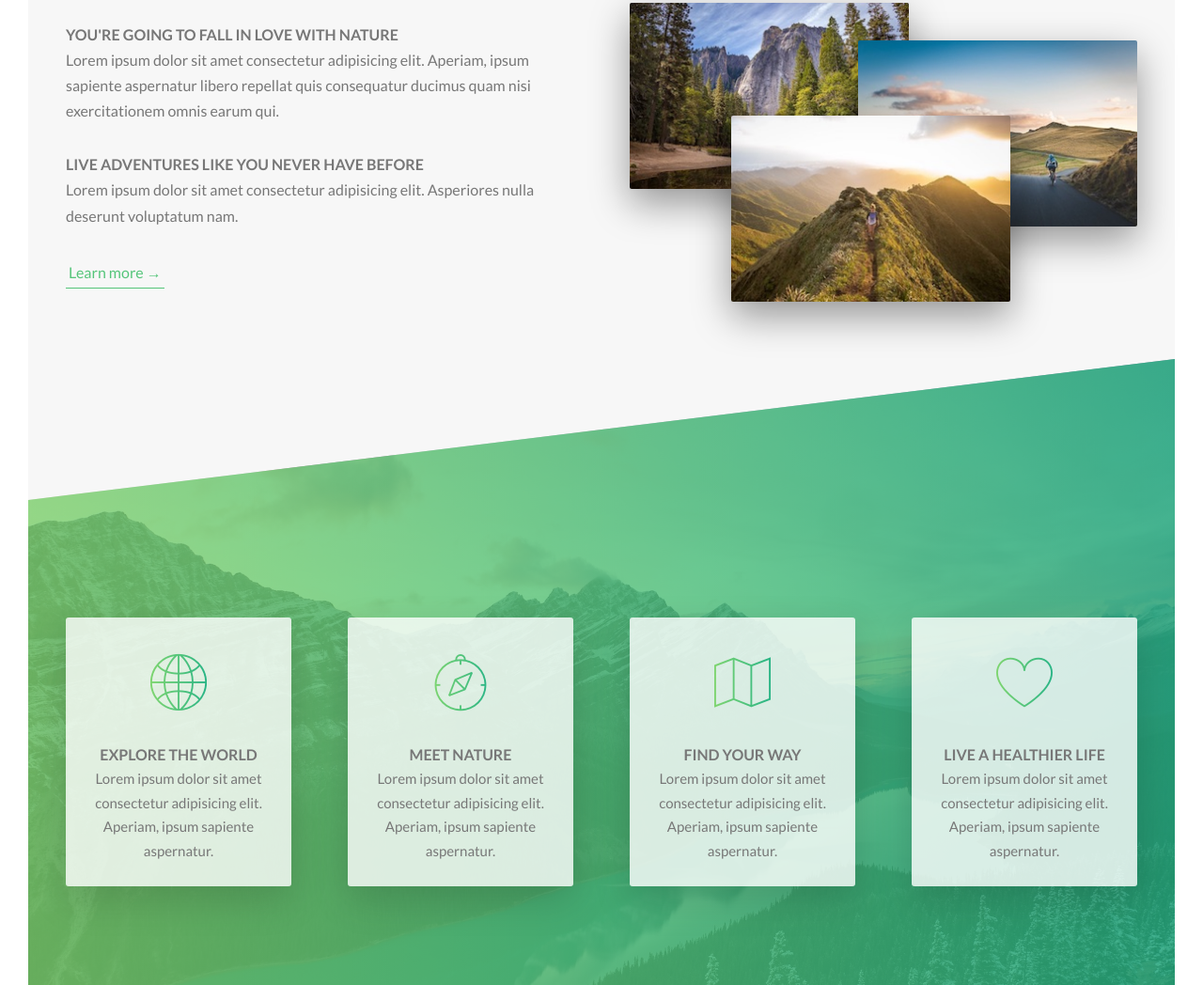
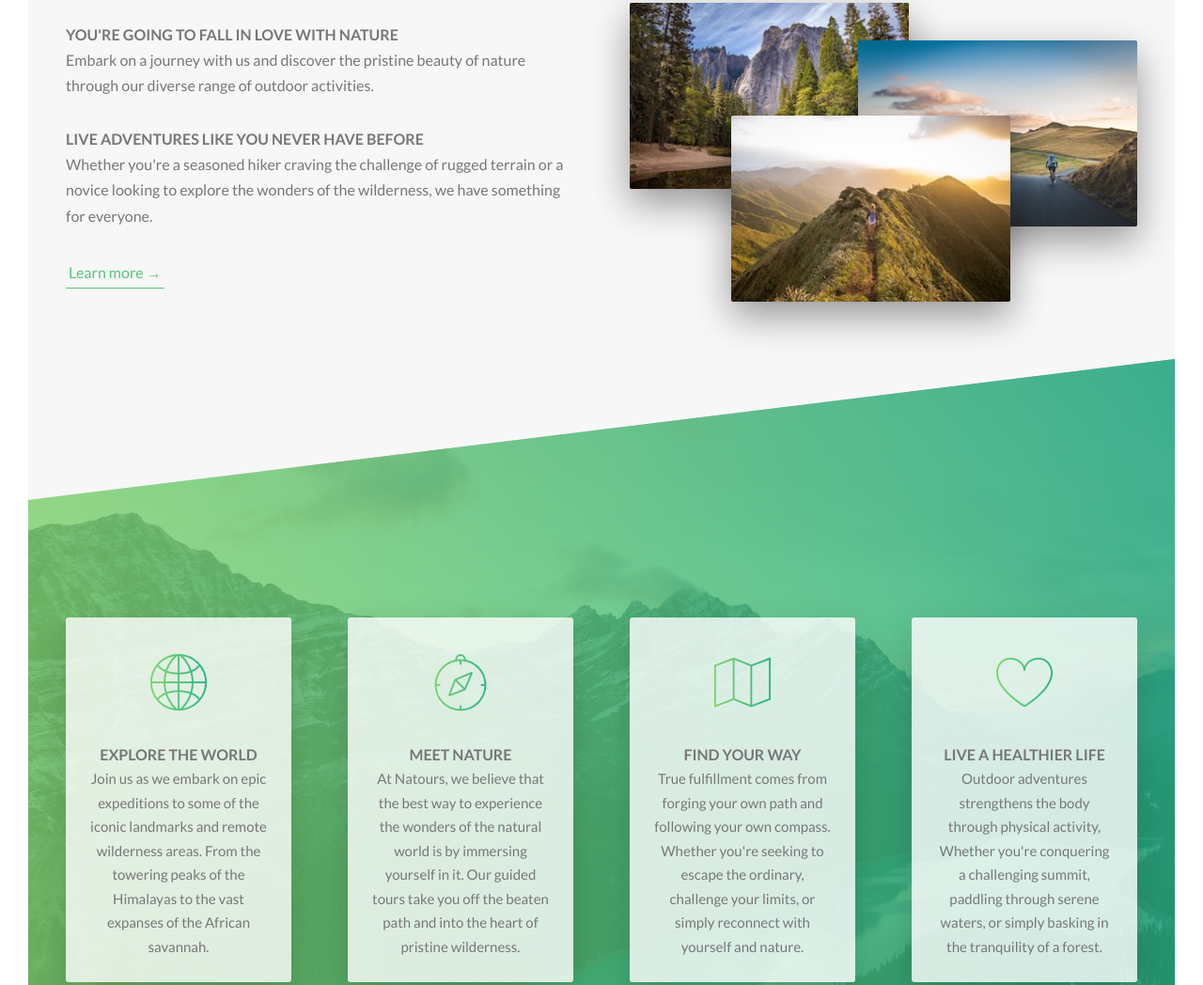
Before and after one commit to darkside550/Natours, a website: page index.html in a window 1280 px wide. Shown: the part 997-2045 px from the top of the page at 94% size. Drawn offline with Linux system fonts and the light colour scheme.

Commit message:
Improved content

```diff
--- a/index.html
+++ b/index.html
@@ -64,15 +64,14 @@
                 <div class="col-1-of-2">
                     <h3 class="heading-tertiary u-margin-bottom-small">You're going to fall in love with nature</h3>
                     <p class="paragraph">
-                        Lorem ipsum dolor sit amet consectetur adipisicing elit. Aperiam, ipsum sapiente aspernatur
-                        libero repellat quis consequatur
-                        ducimus quam nisi exercitationem omnis earum qui.
+                        Embark on a journey with us and discover the pristine beauty of nature through our diverse range
+                        of outdoor activities.
                     </p>
 
                     <h3 class="heading-tertiary u-margin-bottom-small">Live adventures like you never have before</h3>
                     <p class="paragraph">
-                        Lorem ipsum dolor sit amet consectetur adipisicing elit. Asperiores nulla deserunt voluptatum
-                        nam.
+                        Whether you're a seasoned hiker craving the challenge of rugged terrain
+                        or a novice looking to explore the wonders of the wilderness, we have something for everyone.
                     </p>
 
                     <a href="#" class="btn-text">Learn more &rarr;</a>
@@ -82,18 +81,15 @@
 
                         <img srcset="img/nat-1.jpg 300w, img/nat-1-large 1000w"
                             sizes="(max-width: 56.25em) 20vw, (max-width: 37.5em) 30vw, 300px" alt="Photo 1"
-                            class="composition__photo composition__photo--p1"
-                            src="img/nat-1-large.jpg">
+                            class="composition__photo composition__photo--p1" src="img/nat-1-large.jpg">
 
                         <img srcset="img/nat-2.jpg 300w, img/nat-2-large 1000w"
                             sizes="(max-width: 56.25em) 20vw, (max-width: 37.5em) 30vw, 300px" alt="Photo 2"
-                            class="composition__photo composition__photo--p2"
-                            src="img/nat-2-large.jpg">
+                            class="composition__photo composition__photo--p2" src="img/nat-2-large.jpg">
 
                         <img srcset="img/nat-3.jpg 300w, img/nat-3-large 1000w"
                             sizes="(max-width: 56.25em) 20vw, (max-width: 37.5em) 30vw, 300px" alt="Photo 3"
-                            class="composition__photo composition__photo--p3"
-                            src="img/nat-3-large.jpg">
+                            class="composition__photo composition__photo--p3" src="img/nat-3-large.jpg">
 
                         <!--
                         <img src="img/nat-1-large.jpg" alt="Photo 1" class="composition__photo composition__photo--p1">
@@ -114,7 +110,9 @@
                         <i class="feature-box__icon icon-basic-world"></i>
                         <h3 class="heading-tertiary u-margin-bottom-small">Explore the world</h3>
                         <p class="feature-box__text">
-                            Lorem ipsum dolor sit amet consectetur adipisicing elit. Aperiam, ipsum sapiente aspernatur.
+                            Join us as we embark on epic expeditions to some of the iconic landmarks and
+                            remote wilderness areas. From the towering peaks of the Himalayas to the vast expanses of
+                            the African savannah.
                         </p>
                     </div>
                 </div>
@@ -124,7 +122,9 @@
                         <i class="feature-box__icon icon-basic-compass"></i>
                         <h3 class="heading-tertiary u-margin-bottom-small">Meet nature</h3>
                         <p class="feature-box__text">
-                            Lorem ipsum dolor sit amet consectetur adipisicing elit. Aperiam, ipsum sapiente aspernatur.
+                            At Natours, we believe that the best way to experience the wonders of the natural
+                            world is by immersing yourself in it. Our guided tours take you off the beaten path and into
+                            the heart of pristine wilderness.
                         </p>
                     </div>
                 </div>
@@ -134,7 +134,9 @@
                         <i class="feature-box__icon icon-basic-map"></i>
                         <h3 class="heading-tertiary u-margin-bottom-small">Find your way</h3>
                         <p class="feature-box__text">
-                            Lorem ipsum dolor sit amet consectetur adipisicing elit. Aperiam, ipsum sapiente aspernatur.
+                            True fulfillment comes from forging your own path and following your own
+                            compass. Whether you're seeking to escape the ordinary, challenge your limits, or simply
+                            reconnect with yourself and nature.
                         </p>
                     </div>
                 </div>
@@ -144,7 +146,9 @@
                         <i class="feature-box__icon icon-basic-heart"></i>
                         <h3 class="heading-tertiary u-margin-bottom-small">Live a healthier life</h3>
                         <p class="feature-box__text">
-                            Lorem ipsum dolor sit amet consectetur adipisicing elit. Aperiam, ipsum sapiente aspernatur.
+                            Outdoor adventures strengthens the body through physical activity, Whether you're
+                            conquering a challenging summit, paddling through serene waters, or simply basking in the
+                            tranquility of a forest.
                         </p>
                     </div>
                 </div>
@@ -286,10 +290,10 @@
                     <div class="story__text">
                         <h3 class="heading-tertiary u-margin-bottom-small">I had the best week ever with my family</h3>
                         <p>
-                            Lorem ipsum dolor sit amet consectetur adipisicing elit. Aperiam, ipsum sapiente aspernatur
-                            libero repellat quis consequatur
-                            ducimus quam nisi exercitationem omnis earum qui. Aperiam, ipsum sapiente aspernatur libero
-                            repellat quis consequatur ducimus quam nisi exercitationem omnis earum qui.
+                            Our family has had the pleasure of going on multiple trips with [Company Name], and each one
+                            has been a bonding experience like no other. From our youngest child to our grandparents,
+                            everyone found something to love about our adventures. The guides were fantastic with kids,
+                            the safety protocols were top-notch, and the memories we made together will last a lifetime.
                         </p>
                     </div>
                 </div>
@@ -304,10 +308,10 @@
                     <div class="story__text">
                         <h3 class="heading-tertiary u-margin-bottom-small">A week changed my life</h3>
                         <p>
-                            Lorem ipsum dolor sit amet consectetur adipisicing elit. Aperiam, ipsum sapiente aspernatur
-                            libero repellat quis consequatur
-                            ducimus quam nisi exercitationem omnis earum qui. Aperiam, ipsum sapiente aspernatur libero
-                            repellat quis consequatur ducimus quam nisi exercitationem omnis earum qui.
+                            I've been on several outdoor adventures with [Company Name], and each one has left me
+                            speechless! From hiking through remote trails to kayaking on serene lakes, every experience
+                            has been nothing short of incredible. The guides are knowledgeable, the equipment top-notch,
+                            and the memories unforgettable. Can't wait for my next adventure!"
                         </p>
                     </div>
                 </div>
@@ -392,8 +396,8 @@
             </div>
             <div class="col-1-of-2">
                 <p class="footer__copyright">
-                    Built by <a href="#" class="footer__link">Saad Ahmed</a> For Practice <a href="#"
-                        class="footer__link">Of SASS and BEM Methodolodgy</a>. Copyright &copy; by Jonas Schmedtmann.
+                    Built by <a href="#" class="footer__link">Saad</a> For Algorythm Solutions <a href="#"
+                        class="footer__link"></a>. Copyright &copy; by Algorythm Solutions.
                 </p>
             </div>
         </div>
```
Lines whose indentation alone changed are shown as unchanged.
